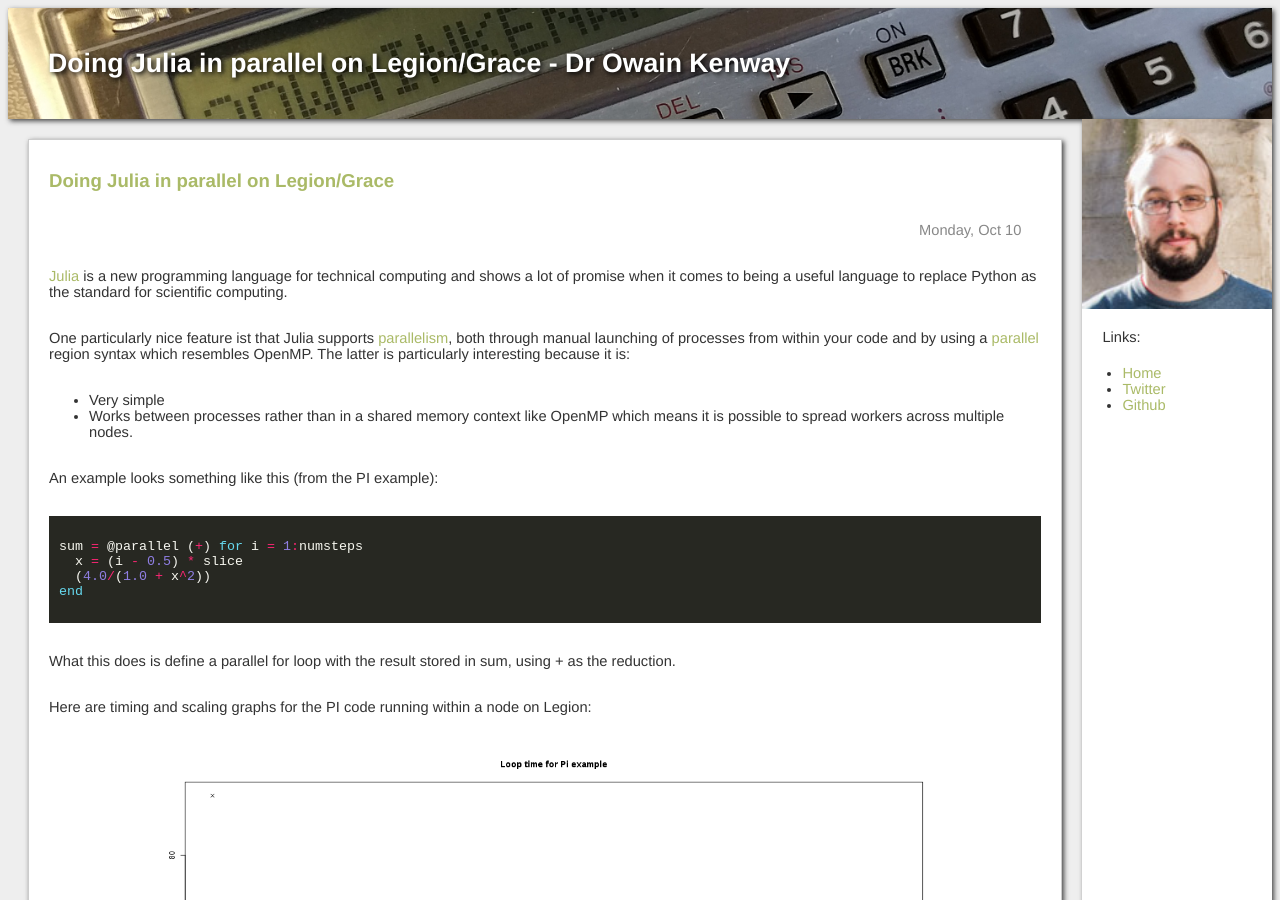
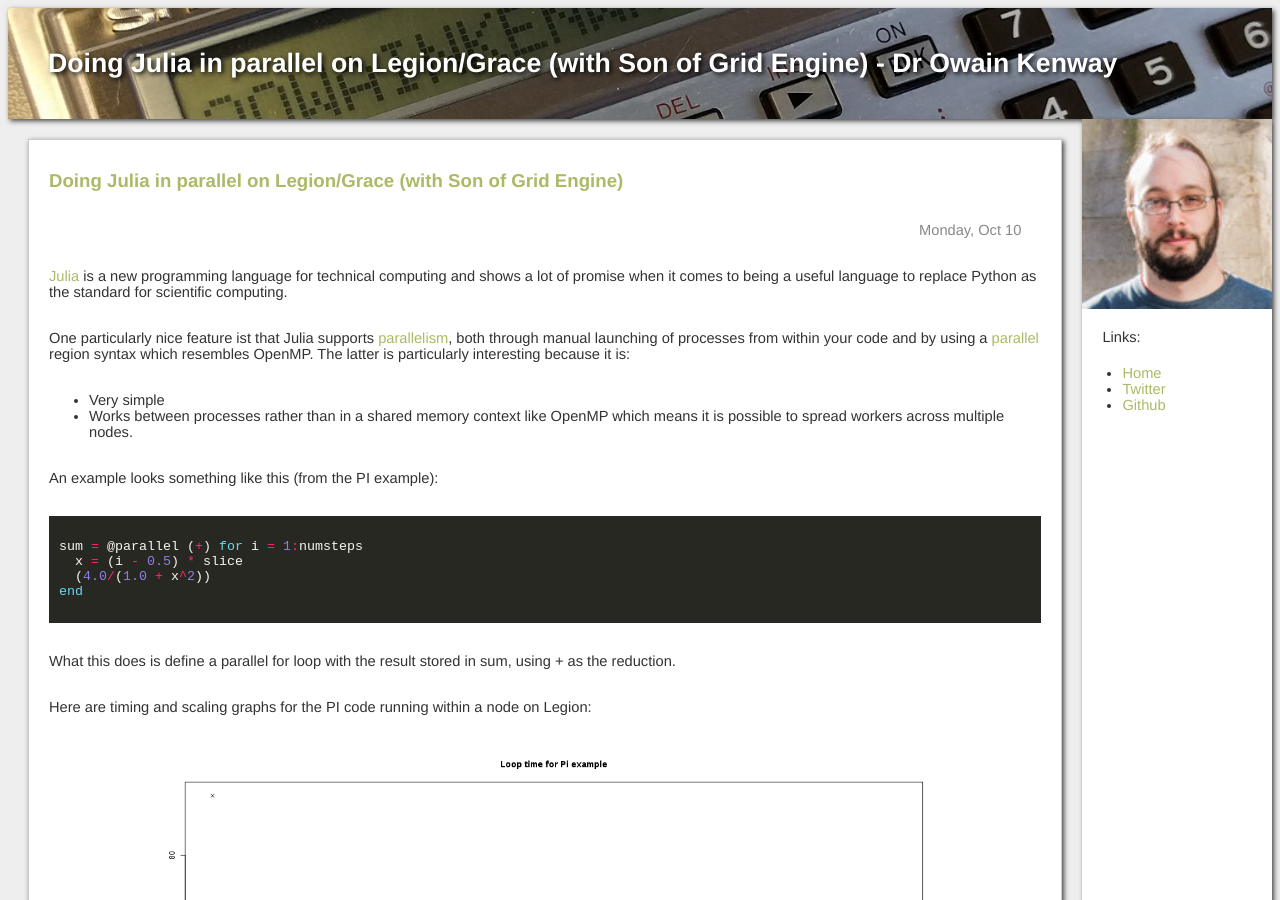
Before and after one commit to owainkenwayucl/owainkenwayucl.github.io, a Jekyll site: the page built from _posts/2016-10-10-julia.md, in a window 1280 px wide and 900 px high. Built offline with Jekyll 4.4.1, drawn with Linux system fonts in a browser that asks for light colours.

Commit message:
Grid engine

```diff
--- a/_posts/2016-10-10-julia.md
+++ b/_posts/2016-10-10-julia.md
@@ -1,6 +1,6 @@
 ---
 layout: post
-title: Doing Julia in parallel on Legion/Grace
+title: Doing Julia in parallel on Legion/Grace (with Son of Grid Engine)
 ---
 
 [Julia](http://julialang.org/) is a new programming language for technical computing and shows a lot of promise when it comes to being a useful language to replace Python as the standard for scientific computing.
```
